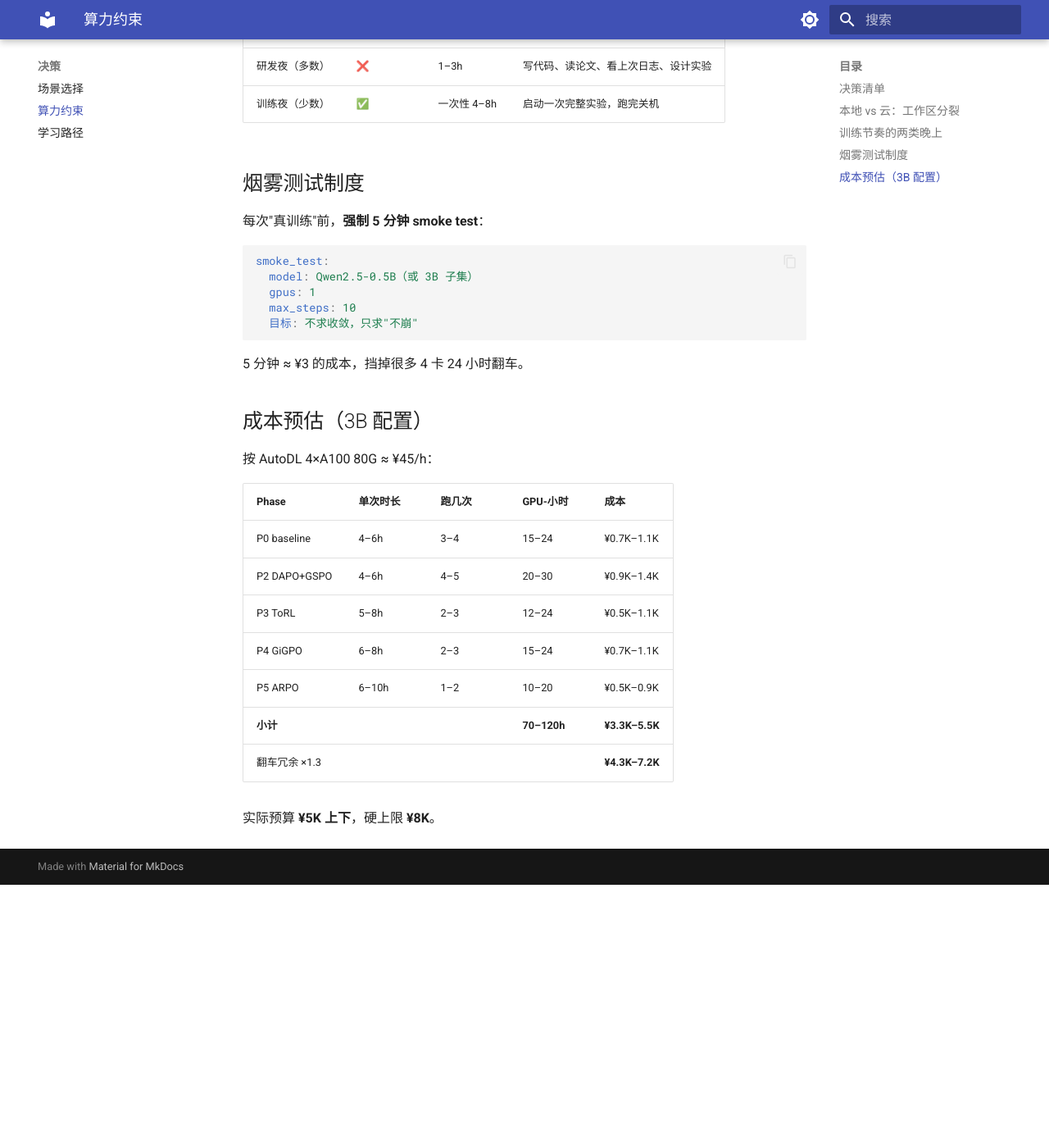
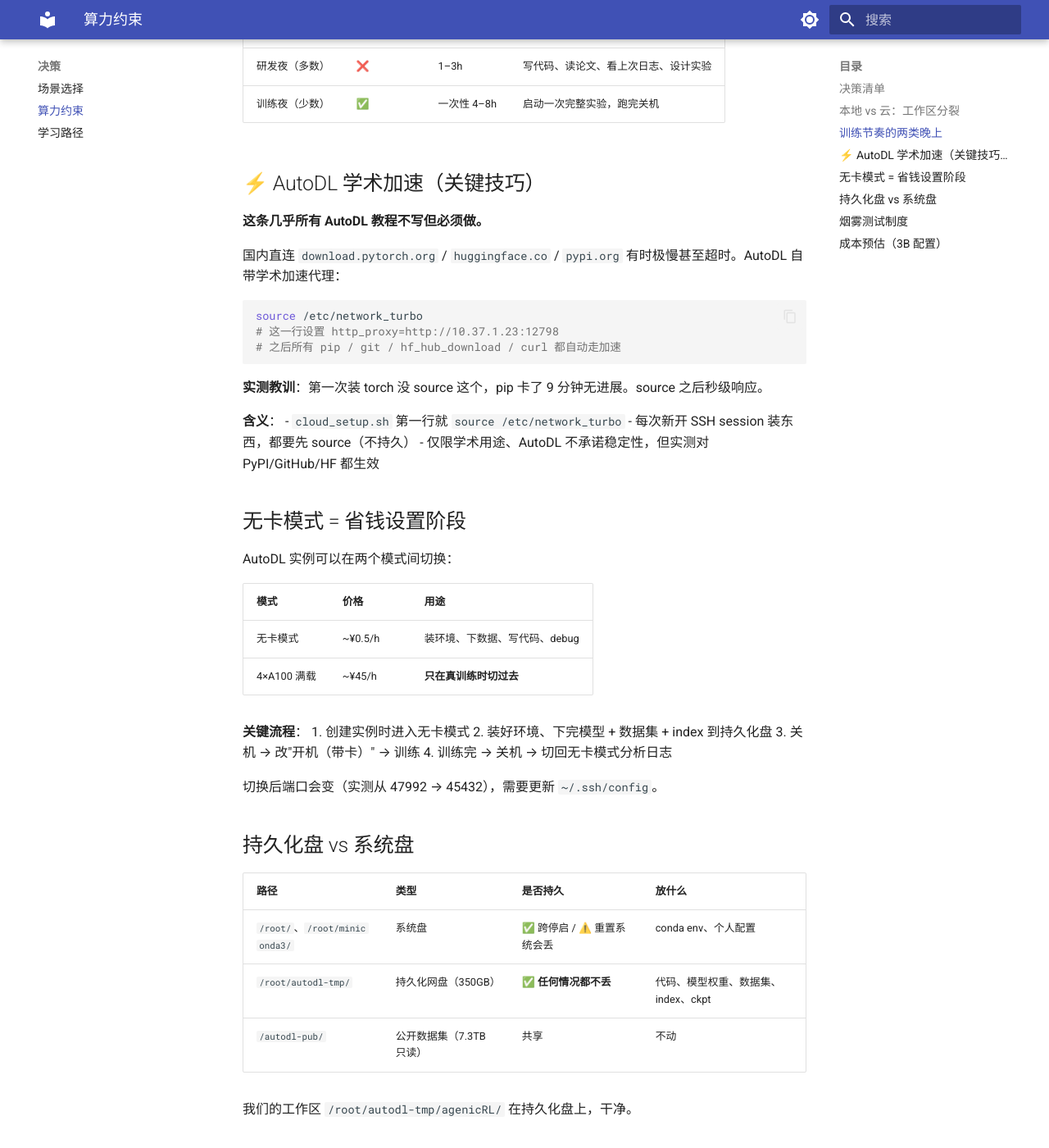
Before and after one commit to zuojunjie/agenicRL, an MkDocs documentation site: the page built from docs/decisions/compute.md, in a window 1280 px wide and 1400 px high, scrolled down 1068 px. Shown: the whole window at 82% size. Built offline with MkDocs 1.6.1 and Material for MkDocs 9.7.7, drawn with Linux system fonts in a browser that asks for light colours; before the commit the page ends 2147 px from its top, so only the background shows below that.

Commit message:
phase -1: AutoDL cloud setup script + academic proxy documentation
Critical discovery: AutoDL /etc/network_turbo enables pypi/github/HF
acceleration via internal proxy 10.37.1.23:12798. Without it, direct
PyTorch wheel download can hang 9+ minutes; with it, near-instant.

- scripts/cloud_setup.sh: automates conda env + Search-R1 deps install,
  always sources /etc/network_turbo first
- docs/decisions/compute.md: documents the proxy trick, no-GPU mode
  strategy, and disk persistence rules (system disk vs autodl-tmp)

Co-Authored-By: Claude Opus 4.7 (1M context) <noreply@anthropic.com>

````diff
--- a/docs/decisions/compute.md
+++ b/docs/decisions/compute.md
@@ -29,6 +29,52 @@
 | 研发夜（多数） | ❌ | 1–3h | 写代码、读论文、看上次日志、设计实验 |
 | 训练夜（少数） | ✅ | 一次性 4–8h | 启动一次完整实验，跑完关机 |
 
+## ⚡ AutoDL 学术加速（关键技巧）
+
+**这条几乎所有 AutoDL 教程不写但必须做。**
+
+国内直连 `download.pytorch.org` / `huggingface.co` / `pypi.org` 有时极慢甚至超时。AutoDL 自带学术加速代理：
+
+```bash
+source /etc/network_turbo
+# 这一行设置 http_proxy=http://10.37.1.23:12798
+# 之后所有 pip / git / hf_hub_download / curl 都自动走加速
+```
+
+**实测教训**：第一次装 torch 没 source 这个，pip 卡了 9 分钟无进展。source 之后秒级响应。
+
+**含义**：
+- `cloud_setup.sh` 第一行就 `source /etc/network_turbo`
+- 每次新开 SSH session 装东西，都要先 source（不持久）
+- 仅限学术用途、AutoDL 不承诺稳定性，但实测对 PyPI/GitHub/HF 都生效
+
+## 无卡模式 = 省钱设置阶段
+
+AutoDL 实例可以在两个模式间切换：
+
+| 模式 | 价格 | 用途 |
+|---|---|---|
+| 无卡模式 | ~¥0.5/h | 装环境、下数据、写代码、debug |
+| 4×A100 满载 | ~¥45/h | **只在真训练时切过去** |
+
+**关键流程**：
+1. 创建实例时进入无卡模式
+2. 装好环境、下完模型 + 数据集 + index 到持久化盘
+3. 关机 → 改"开机（带卡）" → 训练
+4. 训练完 → 关机 → 切回无卡模式分析日志
+
+切换后端口会变（实测从 47992 → 45432），需要更新 `~/.ssh/config`。
+
+## 持久化盘 vs 系统盘
+
+| 路径 | 类型 | 是否持久 | 放什么 |
+|---|---|---|---|
+| `/root/`、`/root/miniconda3/` | 系统盘 | ✅ 跨停启 / ⚠️ 重置系统会丢 | conda env、个人配置 |
+| `/root/autodl-tmp/` | 持久化网盘（350GB） | ✅ **任何情况都不丢** | 代码、模型权重、数据集、index、ckpt |
+| `/autodl-pub/` | 公开数据集（7.3TB 只读） | 共享 | 不动 |
+
+我们的工作区 `/root/autodl-tmp/agenicRL/` 在持久化盘上，干净。
+
 ## 烟雾测试制度
 
 每次"真训练"前，**强制 5 分钟 smoke test**：
````
Also changed, not shown: 1 other file.
